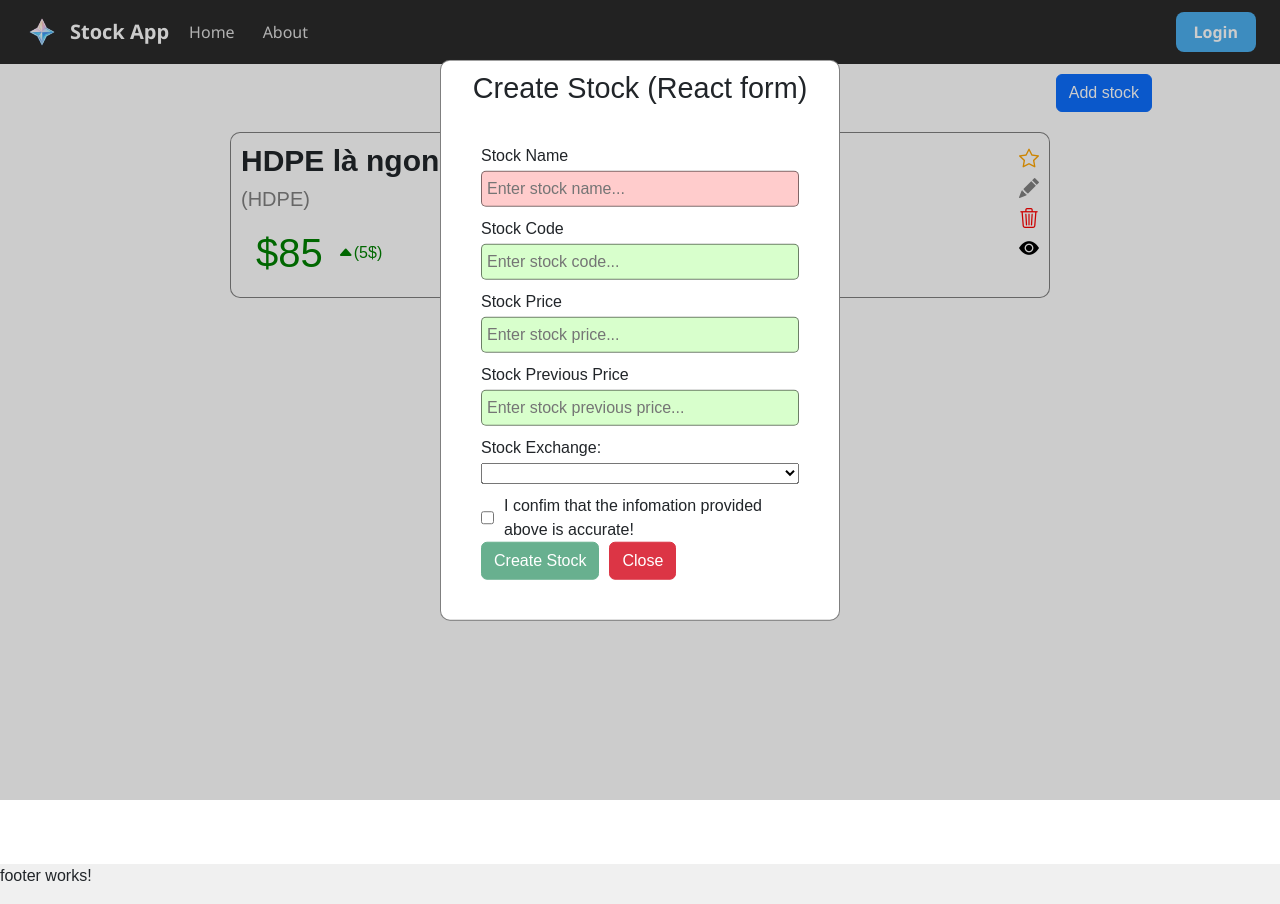
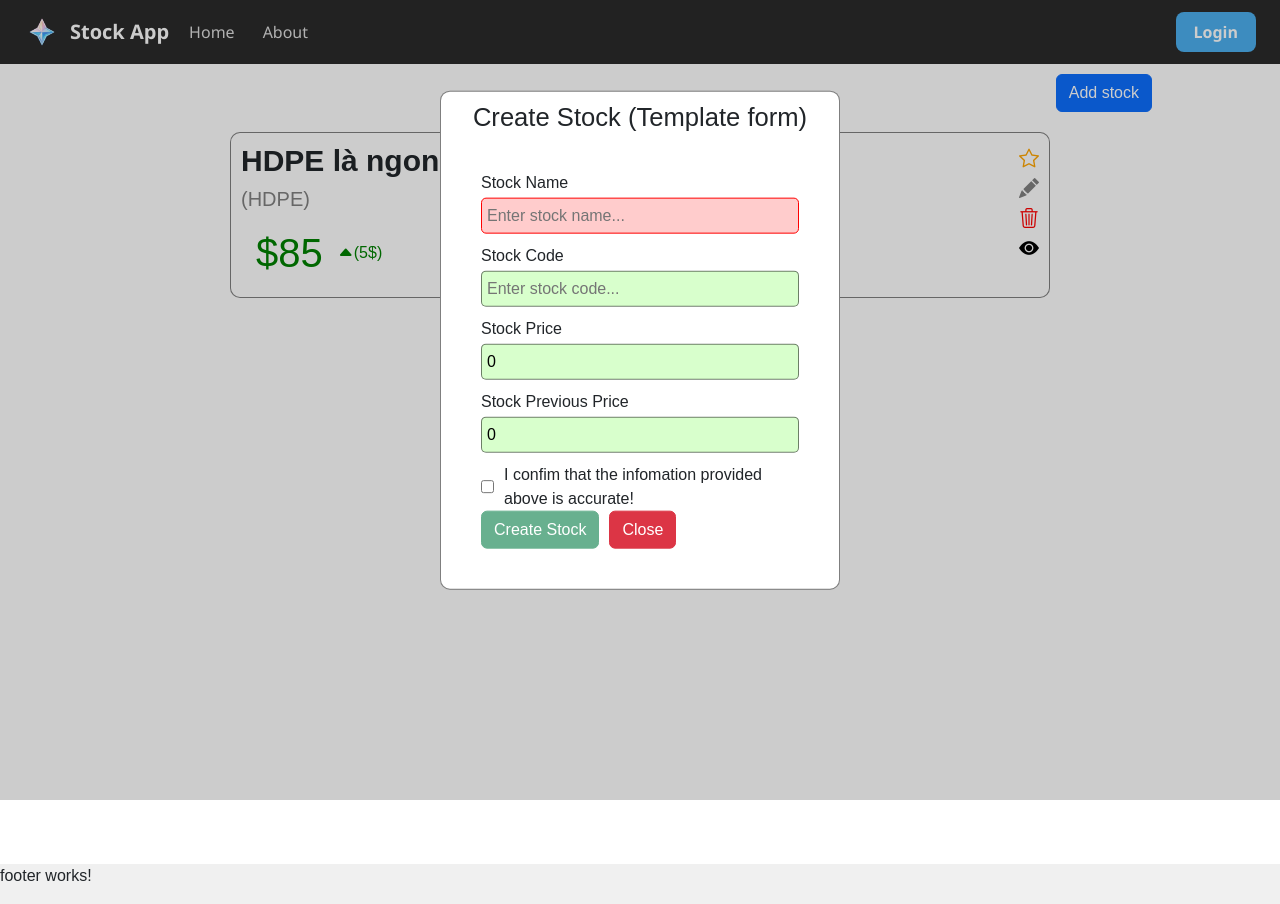
Before and after one commit to YangKlee/stock-app, an Angular app: page / in a window 1280 px wide. Both pictures are taken after a click on the button "Add stock". Built offline with nearby package versions, Linux system fonts and the light colour scheme.

Commit message:
fix something

```diff
--- a/src/app/app.html
+++ b/src/app/app.html
@@ -1,7 +1,7 @@
 <app-header></app-header>
 <div class="main">
-     <!-- <app-create-stock></app-create-stock> -->
-     <app-create-stock-reactform></app-create-stock-reactform>
+     <app-create-stock></app-create-stock>
+     <!-- <app-create-stock-reactform></app-create-stock-reactform> -->
      <app-stock-list></app-stock-list>
 
 </div>
--- a/src/app/stock/create-stock/create-stock.css
+++ b/src/app/stock/create-stock/create-stock.css
@@ -77,3 +77,6 @@ padding: 30px;
 {
     background-color: rgba(255, 0, 0, 0.2);
 }
+.stock-input.ng-invalid{
+    border-color: red;
+}
--- a/src/app/stock/create-stock/create-stock.html
+++ b/src/app/stock/create-stock/create-stock.html
@@ -5,32 +5,59 @@
 
 </div>
 <div class="create-stock-container" *ngIf="isFormOpen">
-    <h1 class="title-form">Create Stock (Ngform)</h1>
-    <form action="" #createStockForm="ngForm" class="form-warpper">
+    <h1 class="title-form">Create Stock (Template form)</h1>
+    <form action="" #createStockForm="ngForm" class="form-warpper" (ngSubmit)="createNewStock()">
         <div class="input-warpper stock-name-input">
             <label for="stock-name" class="label-input">Stock Name</label>
-            <input type="text" required minlength="6" maxlength="20" class="stock-input stock-name" [(ngModel)]="newStock.name"  placeholder="Enter stock name..." >
+            <input type="text" name="stockName" #stockName="ngModel" required minlength="6" maxlength="20" class="stock-input stock-name" [(ngModel)]="newStock.name"  placeholder="Enter stock name..." >
+            <span style="color: red;"
+                *ngIf="stockName.invalid && stockName.touched"
+            >Stock name không hợp lệ</span>
         </div>
         <div class="input-warpper stock-code-input">
             <label for="stock-code" class="label-input">Stock Code</label>
-            <input type="text"  class="stock-input stock-code" [(ngModel)]="newStock.code" placeholder="Enter stock code..." >
+            <input type="text"  name="stockCode" #stockCode="ngModel" minlength="3"
+            maxlength="6"  class="stock-input stock-code" [(ngModel)]="newStock.code"
+             placeholder="Enter stock code..." >
+            <span style="color: red;"
+                *ngIf="stockCode.invalid && stockCode.touched"
+            >Stock code không hợp lệ</span>
         </div>
         <div class="input-warpper stock-price-input">
             <label for="stock-price" class="label-input">Stock Price</label>
-            <input type="number" id="stock-price" class="stock-input stock-price" [(ngModel)]="newStock.price" placeholder="Enter stock price..." >
+            <input type="number" name="stockPrice"  id="stock-price"
+            min="0"
+            required
+            class="stock-input stock-price"
+            #stockPrice = "ngModel"
+            [(ngModel)]="newStock.price" placeholder="Enter stock price..." >
+            <span style="color: red;"
+                *ngIf="stockPrice.invalid && stockPrice.touched"
+            >Stock price không hợp lệ</span>
         </div>
         <div class="input-warpper stock-previous-price-input">
             <label for="stock-previous-price" class="label-input">Stock Previous Price</label>
-            <input type="number" class="stock-input stock-price" [(ngModel)]="newStock.previousPrice" name="stockPreviousPrice" placeholder="Enter stock previous price..." >
+
+            <input type="number" name="stockPrevPrice"
+            min="0"
+            class="stock-input stock-price"
+            [(ngModel)]="newStock.previousPrice"
+            required name="stockPreviousPrice"
+            #stockPrevPrice="ngModel"
+            placeholder="Enter stock previous price..." >
+
+            <span style="color: red;"
+                *ngIf="stockPrevPrice.invalid && stockPrevPrice.touched"
+            >Stock previous price không hợp lệ</span>
         </div>
         <div class="checkbox-warpper" style="display: flex; gap: 10px;">
-            <input type="checkbox" id="stock-is-favorite" class="checkbox-input stock-is-favorite" name="stockIsFavorite" [(ngModel)]="isConfim">
+            <input type="checkbox" name="stockConfim" class="checkbox-input stock-is-favorite" name="stockIsFavorite" [(ngModel)]="isConfim">
             <label for="stock-is-favorite" class="label-checkbox">I confim that the infomation provided above is accurate!</label>
         </div>
         <div class="button-form-warper">
-        <input type="button" class="btn btn-success" [disabled]="!isConfim" value="Create Stock" >
-        <button class="btn btn-danger" (click)="isFormOpen=false" >Close</button>
+        <input type="submit" class="btn btn-success" [disabled]="!isConfim || createStockForm.invalid" value="Create Stock" >
+        <button type="button" class="btn btn-danger" (click)="isFormOpen=false" >Close</button>
         </div>
     </form>
-    {{ newStock | json }}
+    <!-- {{ newStock | json }} -->
 </div>
--- a/src/app/stock/create-stock/create-stock.ts
+++ b/src/app/stock/create-stock/create-stock.ts
@@ -3,6 +3,7 @@ import { CommonModule } from '@angular/common';
 import { FormsModule } from '@angular/forms';
 import { StockList } from '../stock-list/stock-list';
 import { Stock } from '../../model/stock';
+import { StockService } from '../../services/stock-service';
 @Component({
   selector: 'app-create-stock',
   imports: [CommonModule, FormsModule, StockList ],
@@ -14,11 +15,16 @@ export class CreateStock implements OnInit {
   newStock: Stock = new Stock("", "", 0, 0, "");
   isConfim: boolean = false;
   isFormOpen: boolean = false;
-  constructor() {
+  constructor(public stockService : StockService) {
 
   }
   ngOnInit(): void {
 
   }
+  createNewStock(): void{
+    console.log(this.newStock);
+    this.stockService.createStock(this.newStock);
+    alert("Tạo stock thành công!");
+  }
 
 }
```
